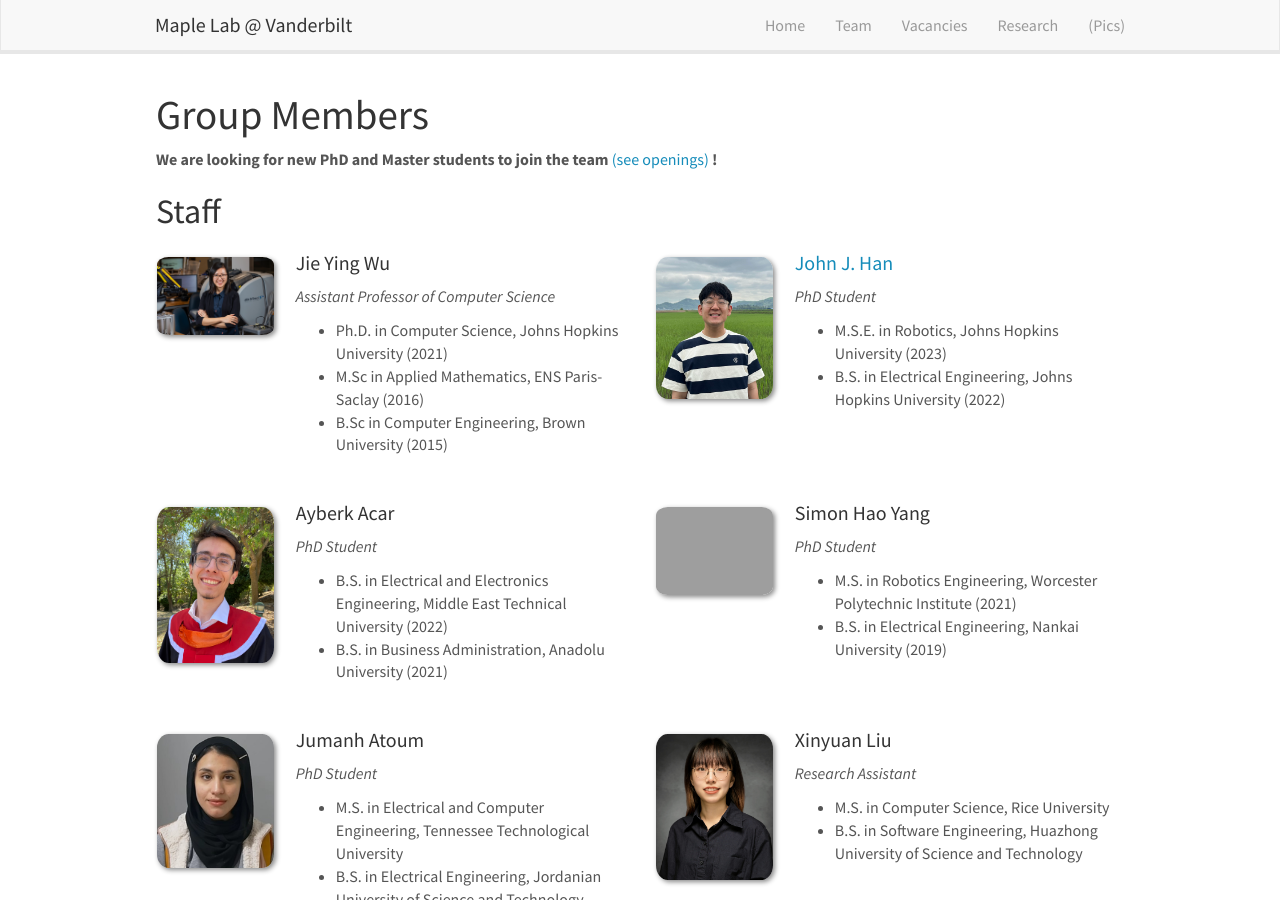
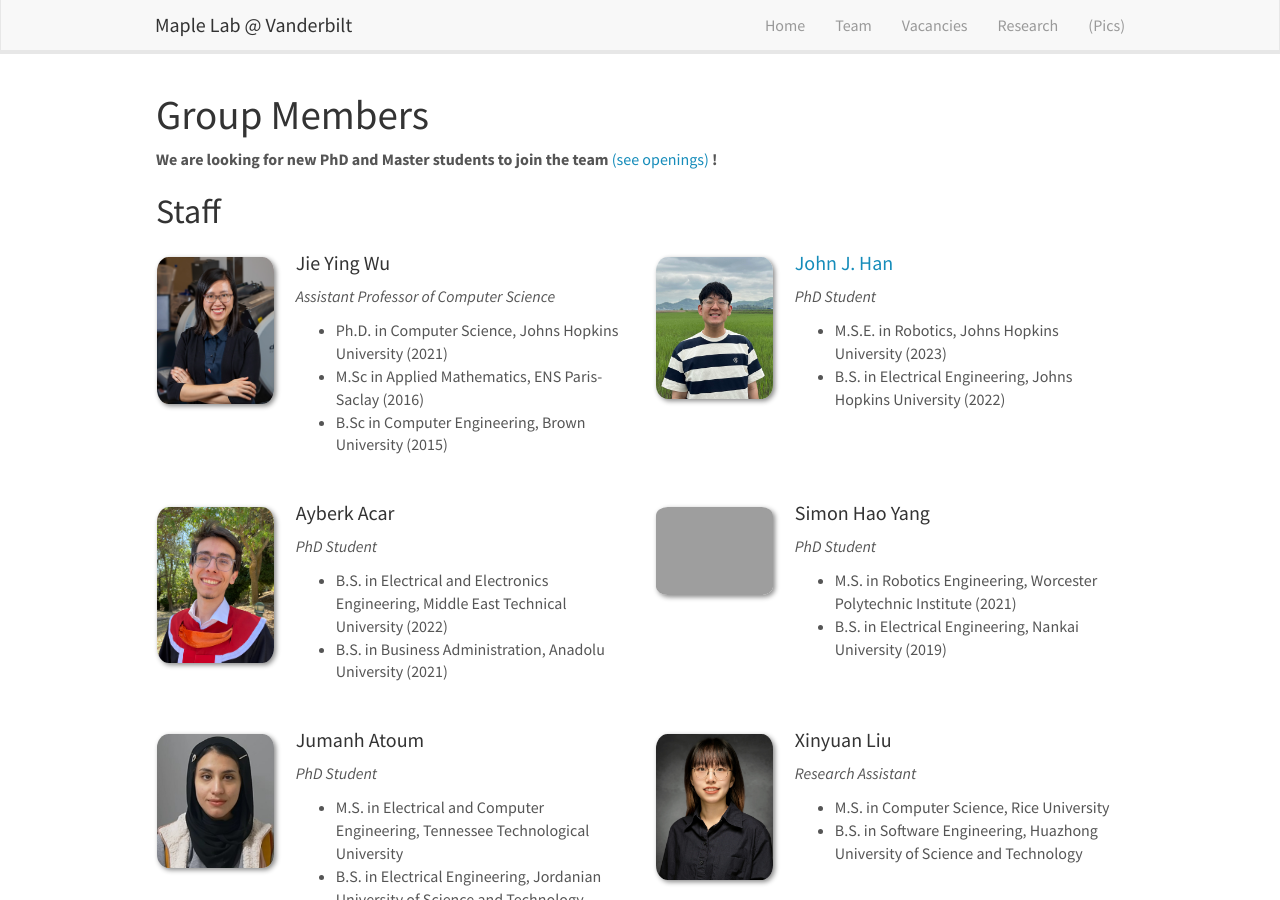
Before and after one commit to vu-maple-lab/vu-maple-lab.github.io, a Jekyll site: the page built from _pages/team.md, in a window 1280 px wide and 900 px high. Built offline with Jekyll 4.4.1, drawn with Linux system fonts in a browser that asks for light colours; nearby versions of some CDN libraries.

Commit message:
cropped jieying headshot

```diff
--- a/_data/team_members.yml
+++ b/_data/team_members.yml
@@ -1,5 +1,5 @@
 - name: Jie Ying Wu
-  photo: jieying.png
+  photo: jieying2.png
   info: Assistant Professor of Computer Science
   email: jieying.wu@vanderbilt.edu
   number_educ: 3
```
Also changed, not shown: images/teampic/jieying.png (deleted), images/teampic/jieying2.png (added).
